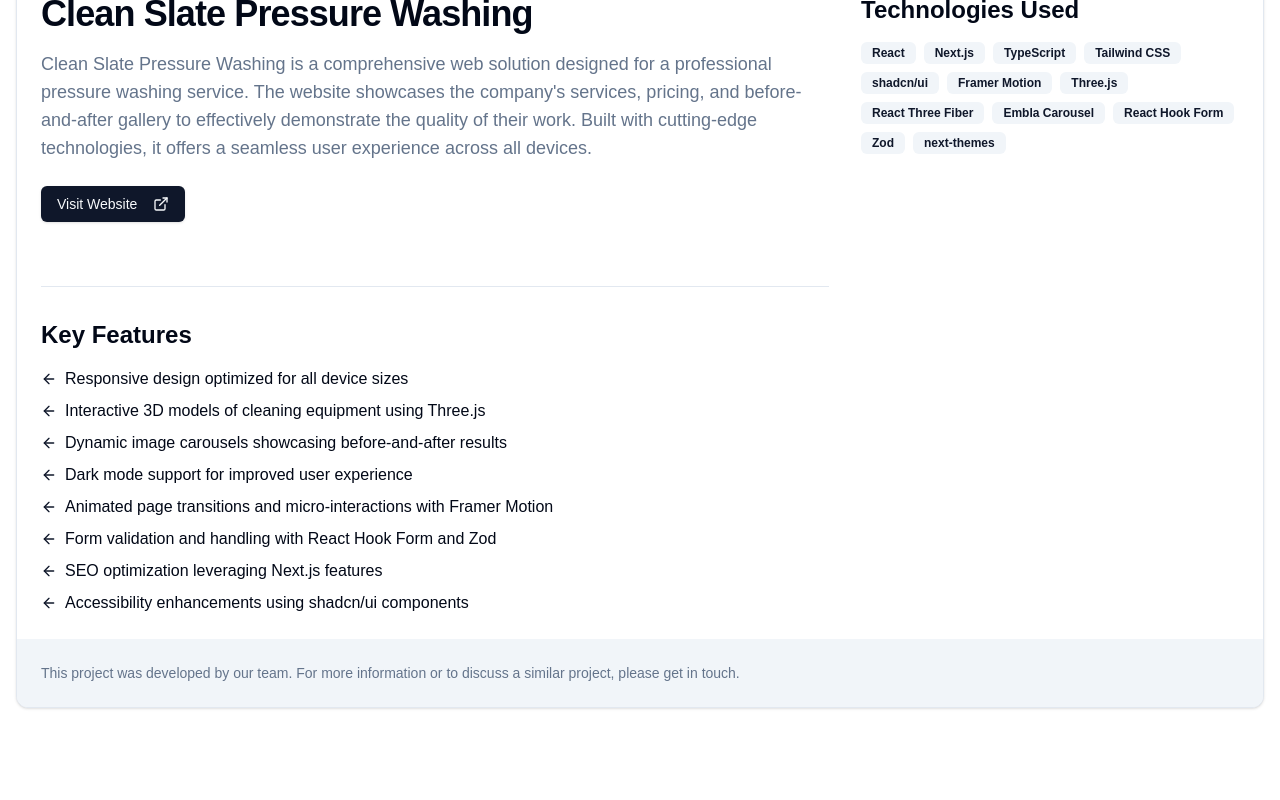
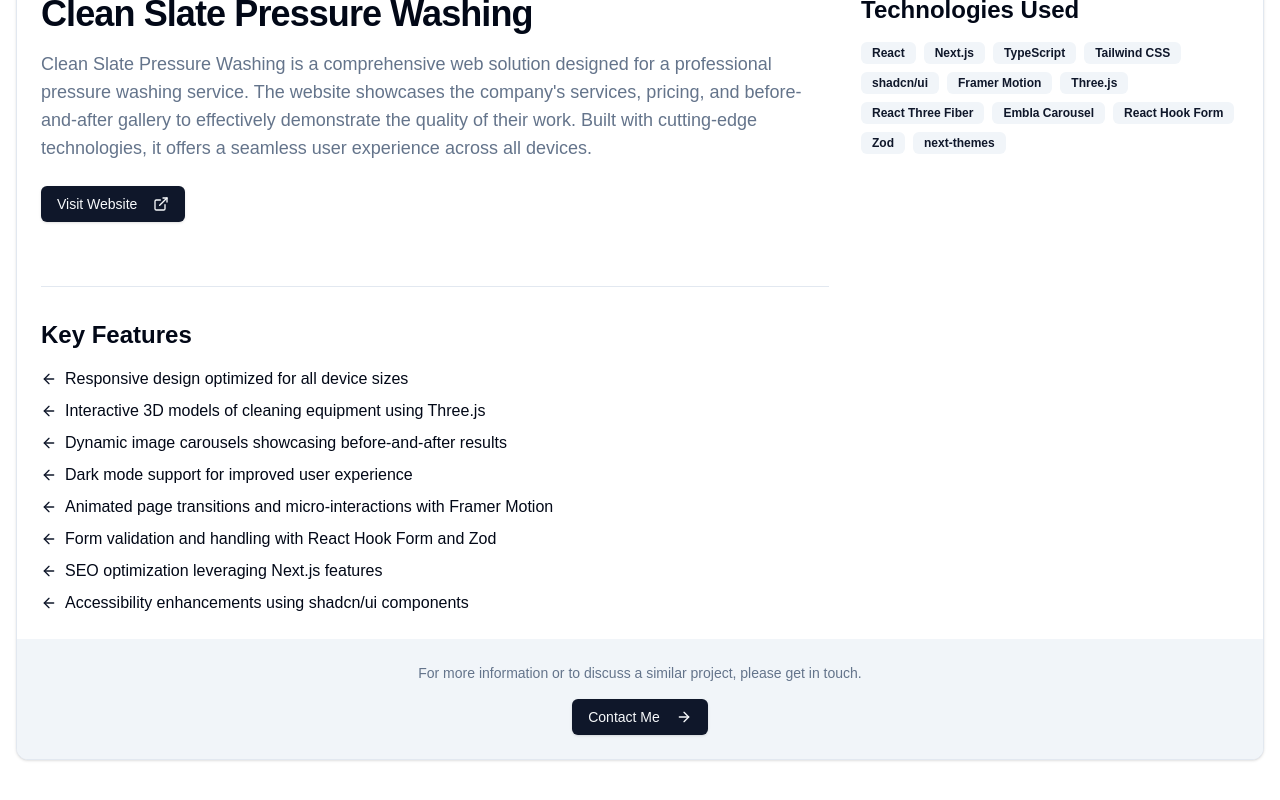
Before and after one commit to arayer143/alex-rayer-portfolio, a Next.js app: page /portfolio/clean-slate in a window 1280 px wide. Shown: the part 547-1347 px from the top of the page. Before the commit the page ends 1303 px from the top, so only its background shows below. Built offline with nearby package versions, Linux system fonts and the light colour scheme.

Commit message:
small update to the portfolio slug page

```diff
--- a/app/portfolio/[slug]/page.tsx
+++ b/app/portfolio/[slug]/page.tsx
@@ -1,9 +1,9 @@
 import { notFound } from 'next/navigation'
 import Image from 'next/image'
 import Link from 'next/link'
-import { ArrowLeft, ExternalLink, Home } from 'lucide-react'
+import { ArrowLeft, ArrowRight, ExternalLink, Home } from 'lucide-react'
 import { projectsData } from '@/data/projects'
-import { Card, CardContent, CardDescription, CardHeader, CardTitle, CardFooter } from "@/components/ui/card"
+import { Card, CardContent, CardHeader, CardTitle, CardDescription, CardFooter } from "@/components/ui/card"
 import { Button } from "@/components/ui/button"
 import { Badge } from "@/components/ui/badge"
 import { Separator } from "@/components/ui/separator"
@@ -77,10 +77,16 @@
             </div>
           </div>
         </CardContent>
-        <CardFooter className="bg-muted p-6">
-          <p className="text-sm text-muted-foreground">
-            This project was developed by our team. For more information or to discuss a similar project, please get in touch.
+        <CardFooter className="bg-muted p-6 flex flex-col items-center justify-center text-center space-y-4">
+          <p className="text-sm text-muted-foreground max-w-md">
+            For more information or to discuss a similar project, please get in touch.
           </p>
+          <Button asChild className="group transition-all duration-300 ease-in-out hover:bg-primary hover:text-primary-foreground">
+            <Link href="/contact" className="inline-flex items-center">
+              Contact Me
+              <ArrowRight className="ml-2 h-4 w-4 transition-transform duration-300 ease-in-out group-hover:translate-x-1" />
+            </Link>
+          </Button>
         </CardFooter>
       </Card>
     </div>
```
